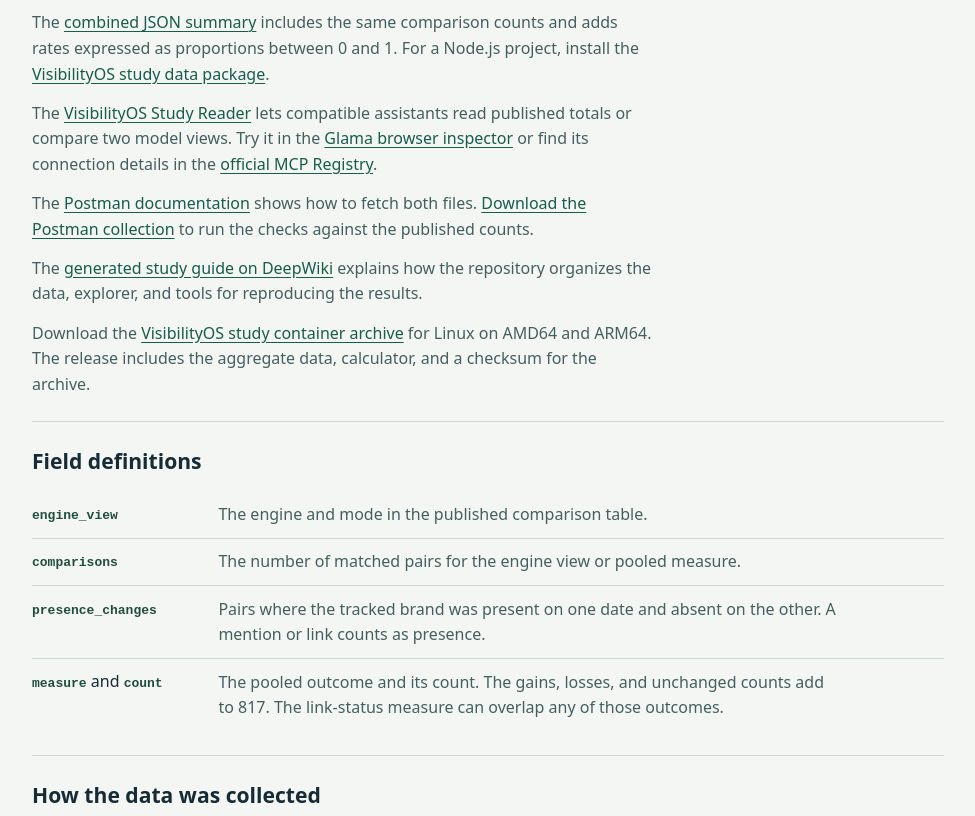
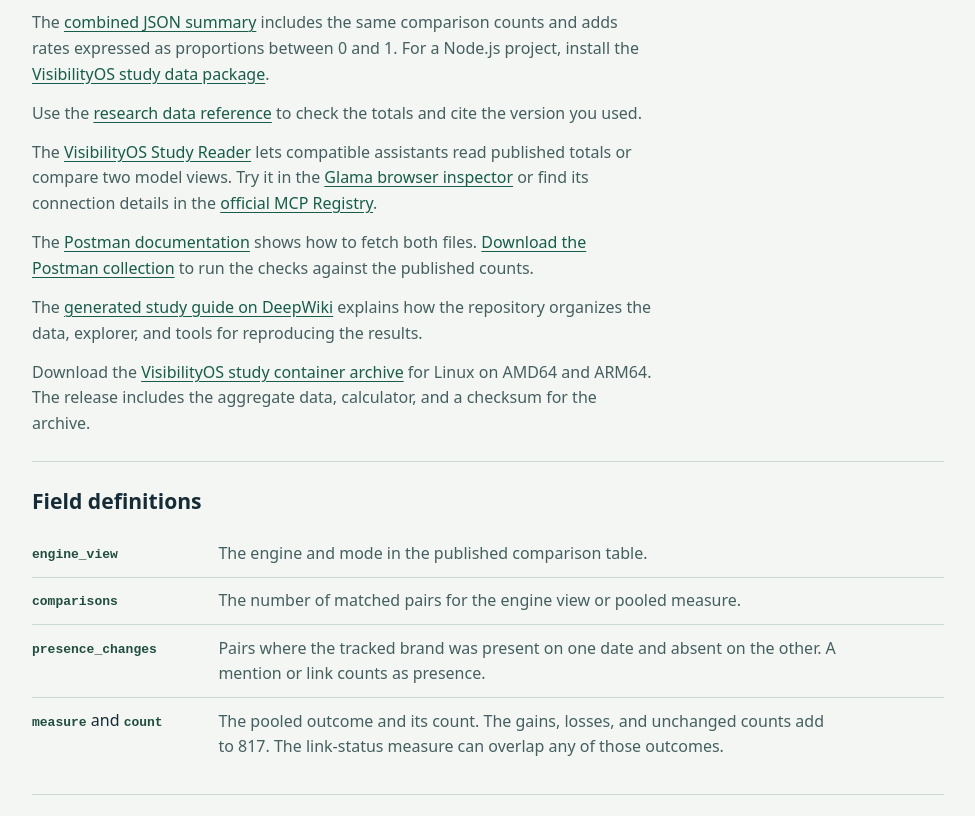
Before and after one commit to PodPitch/visibilityos-audit-template, a browser extension: page study/dataset/index.html in a window 1280 px wide. Shown: the part 857-1673 px from the top of the page, without its empty margins (152-1127 px from the left). Drawn offline with Linux system fonts and the light colour scheme.

Commit message:
docs: link the VisibilityOS research data reference

```diff
--- a/study/dataset/index.html
+++ b/study/dataset/index.html
@@ -77,6 +77,7 @@
       </div>
       <p>For a reproducible analysis, use the version 1.0.0 files from jsDelivr. Download the <a href="https://cdn.jsdelivr.net/gh/PodPitch/visibilityos-audit-template@visibilityos-dataset-v1.0.0/study/dataset/engine-views.csv">versioned engine-view CSV</a> and <a href="https://cdn.jsdelivr.net/gh/PodPitch/visibilityos-audit-template@visibilityos-dataset-v1.0.0/study/dataset/outcomes.csv">versioned outcome CSV</a>, or <a href="https://www.jsdelivr.com/package/gh/PodPitch/visibilityos-audit-template">browse the audit template on jsDelivr</a>.</p>
       <p>The <a href="summary.json" download>combined JSON summary</a> includes the same comparison counts and adds rates expressed as proportions between 0 and 1. For a Node.js project, install the <a href="https://www.npmjs.com/package/visibilityos-study-data/v/1.0.0">VisibilityOS study data package</a>.</p>
+      <p>Use the <a href="https://sites.google.com/podpitch.com/visibilityos-data-reference/home">research data reference</a> to check the totals and cite the version you used.</p>
       <p>The <a href="https://visibilityos-study-reader.vercel.app/">VisibilityOS Study Reader</a> lets compatible assistants read published totals or compare two model views. Try it in the <a href="https://glama.ai/mcp/connectors/io.github.PodPitch/visibilityos-study-reader">Glama browser inspector</a> or find its connection details in the <a href="https://registry.modelcontextprotocol.io/?q=visibilityos-study-reader">official MCP Registry</a>.</p>
       <p>The <a href="https://documenter.getpostman.com/view/40236321/2sBYHbtcR1">Postman documentation</a> shows how to fetch both files. <a href="visibilityos-study.postman_collection.json" download>Download the Postman collection</a> to run the checks against the published counts.</p>
       <p>The <a href="https://deepwiki.com/PodPitch/visibilityos-audit-template/5-the-visibilityos-study">generated study guide on DeepWiki</a> explains how the repository organizes the data, explorer, and tools for reproducing the results.</p>
```
